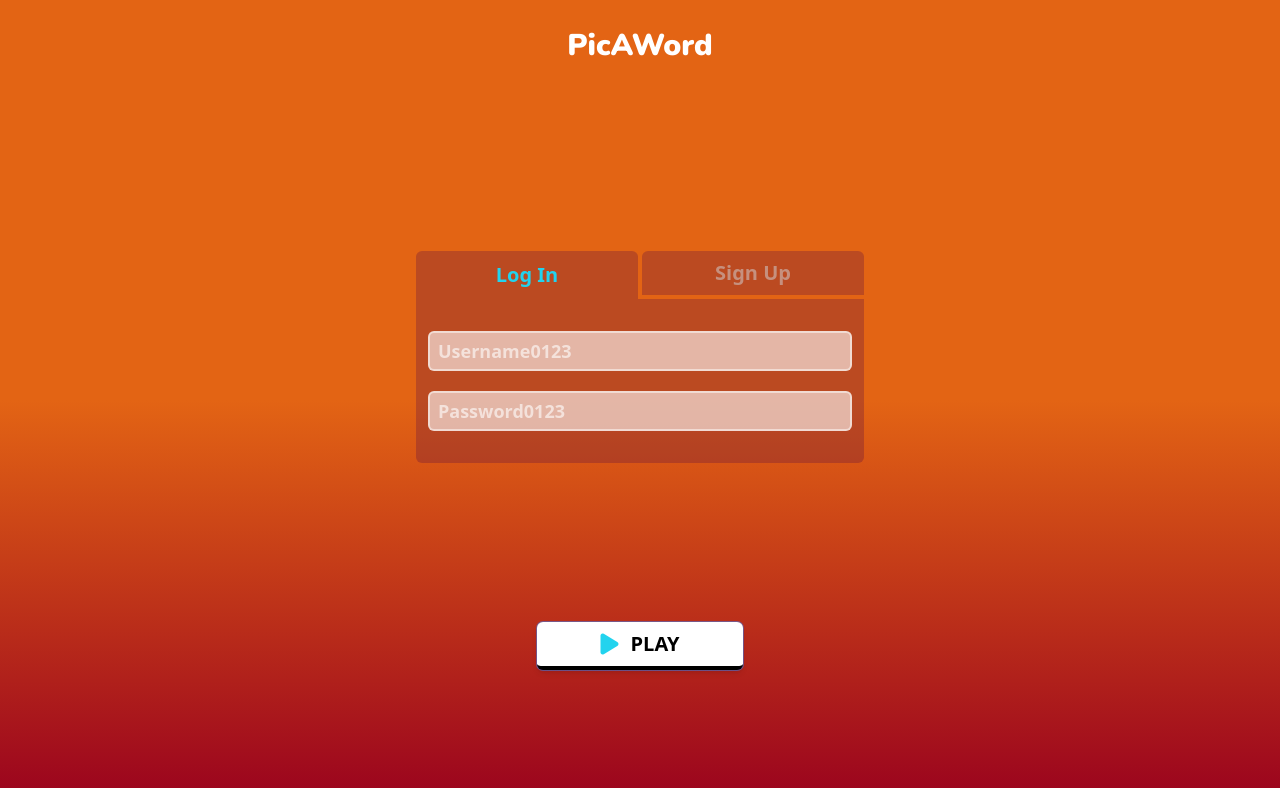
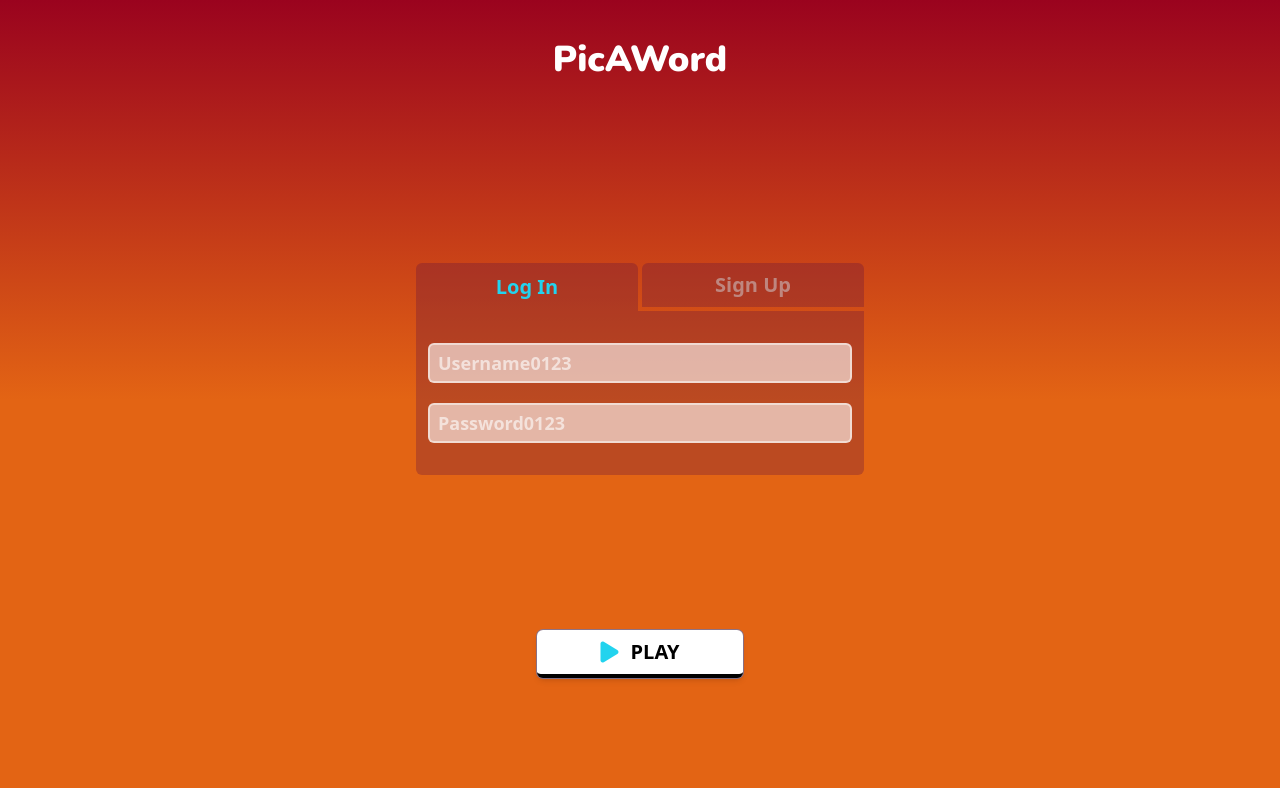
Before and after one commit to JoushuaDelaCruz/ISA_Project_C2_Client, a React (Vite) app: page /auth in a window 1280 px wide. Shown: the top 788 px of the page. Built offline with nearby package versions, Linux system fonts and the light colour scheme.

Commit message:
Changed the background and increased title fontsize

```diff
--- a/src/Pages/authenticate.jsx
+++ b/src/Pages/authenticate.jsx
@@ -13,8 +13,8 @@ const Authenticate = () => {
 
   return (
     <main className="h-screen flex flex-col w-screen min-h-full">
-      <section className=" bg-gradient-to-b from-spanish-orange via-spanish-orange to-carmine flex-grow flex flex-col items-center md:h-full">
-        <h1 className="text-white h-fit py-7 text-3xl font-black font-nunito">
+      <section className=" bg-gradient-to-t from-spanish-orange via-spanish-orange to-carmine flex-grow flex flex-col items-center md:h-full">
+        <h1 className="text-white h-fit py-7 text-4xl font-black font-nunito pt-10">
           {" "}
           PicAWord{" "}
         </h1>
```
